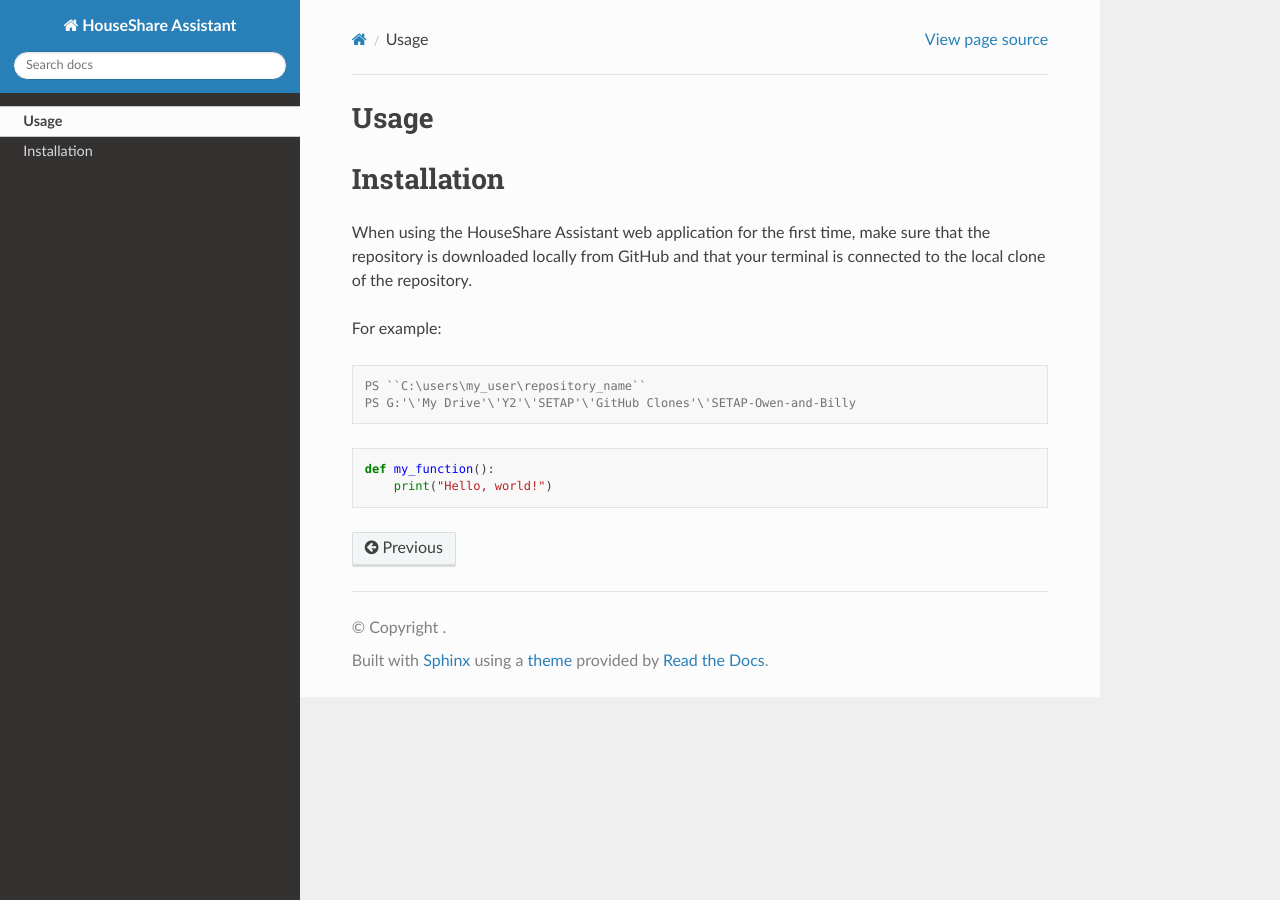
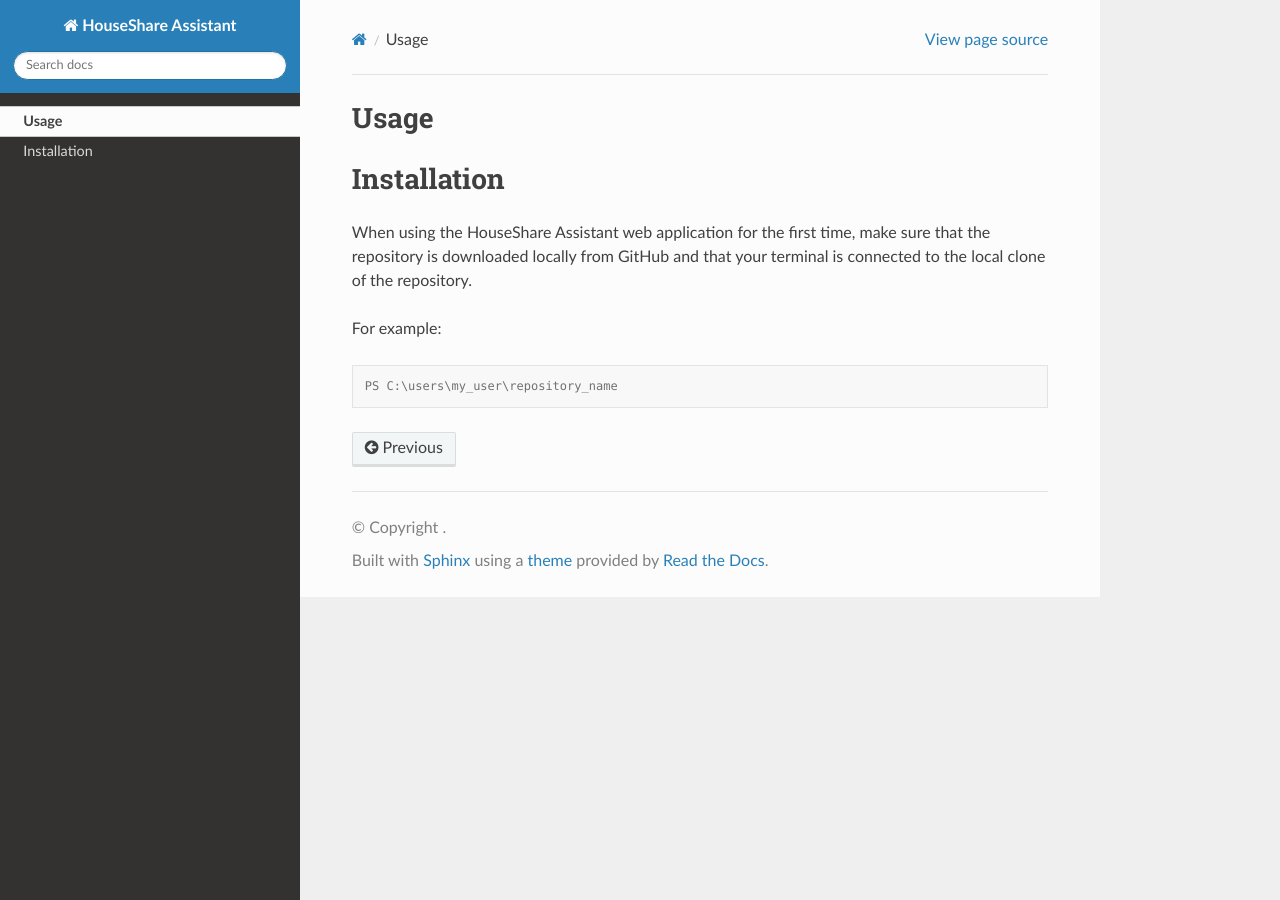
Before and after one commit to up2194063/SETAP-Owen-and-Billy, a Sphinx documentation site: the page built from docs/usage.rst, in a window 1280 px wide. Built offline with Sphinx 7.4.7 and the Read the Docs theme 3.1.0, drawn with Linux system fonts in a browser that asks for light colours.

Commit message:
Update usage.rst

```diff
--- a/docs/usage.rst
+++ b/docs/usage.rst
@@ -11,10 +11,4 @@ For example:
 
 .. code-block:: console
 
-    PS ``C:\users\my_user\repository_name``
-    PS G:'\'My Drive'\'Y2'\'SETAP'\'GitHub Clones'\'SETAP-Owen-and-Billy
-
-.. code-block:: python
-
-    def my_function():
-        print("Hello, world!")
+    PS C:\users\my_user\repository_name
```
